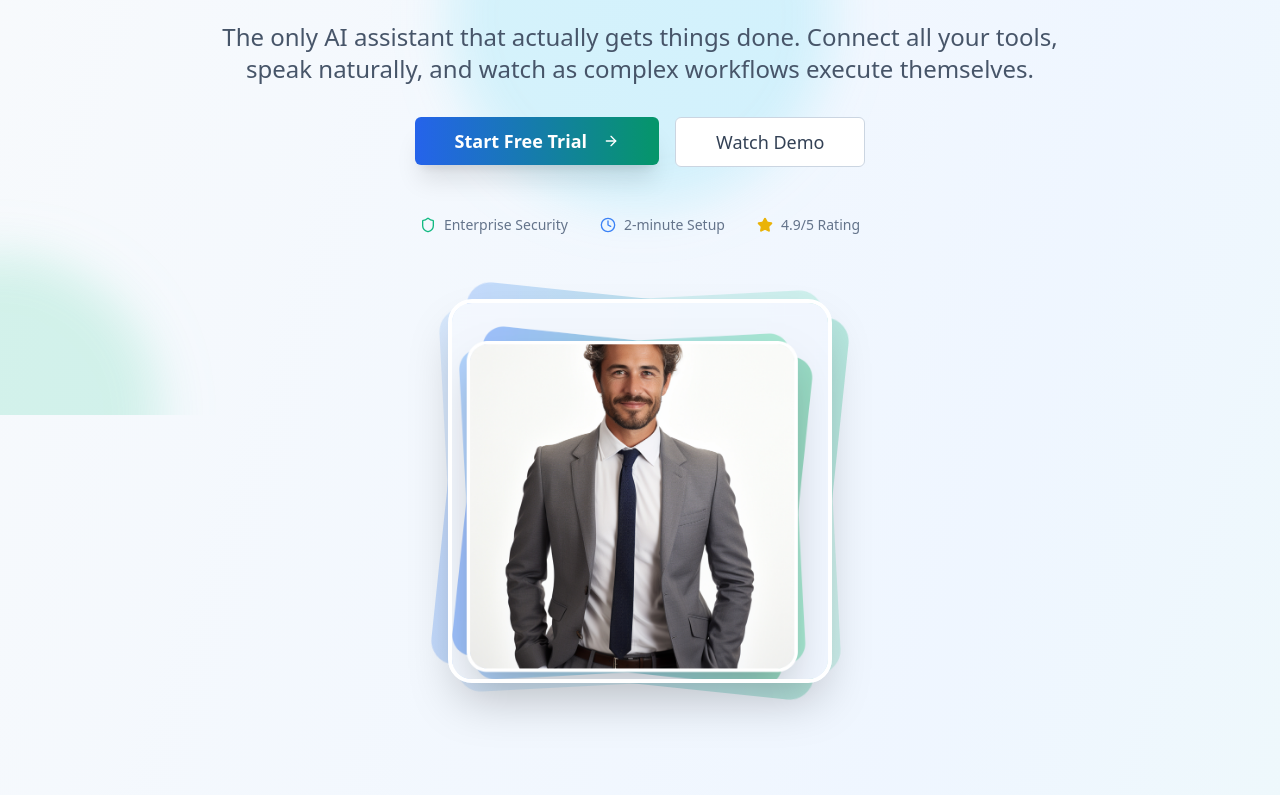
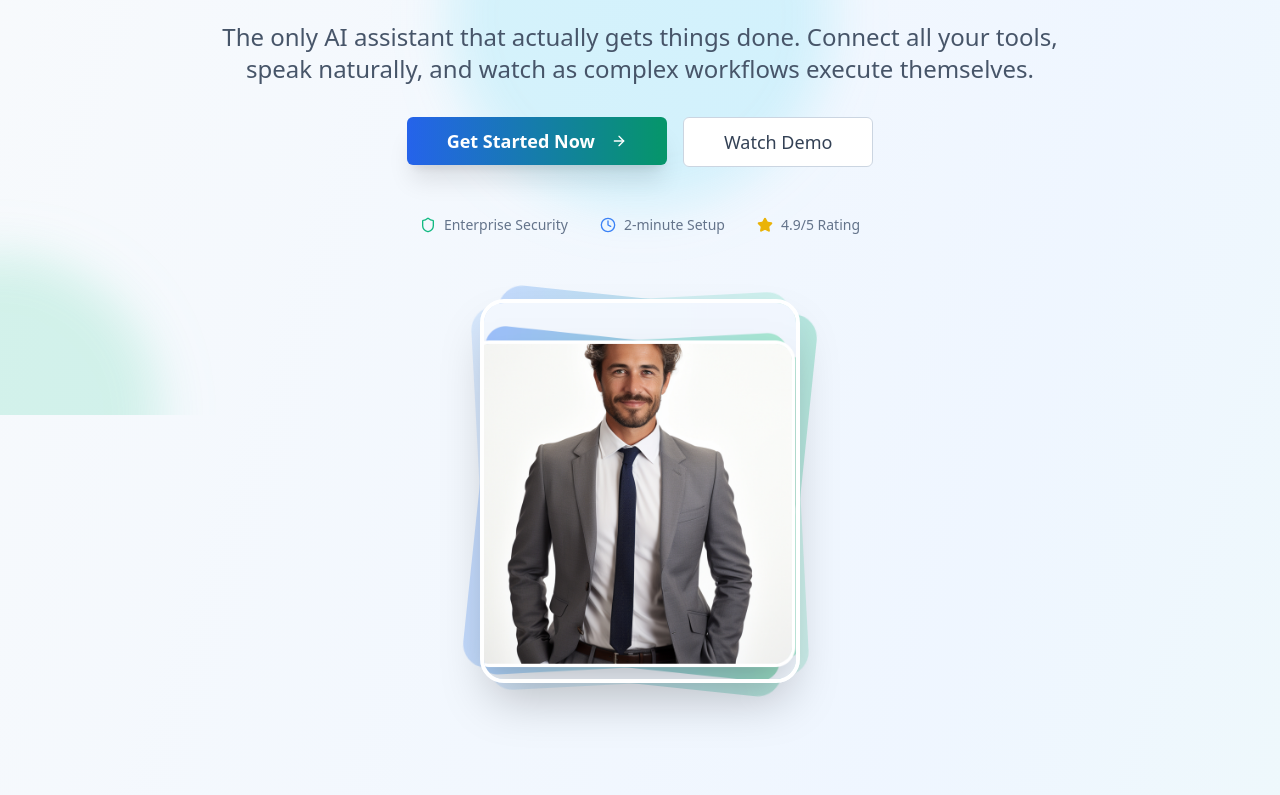
Before and after one commit to Aramco2025/auracommandcenter, a React (Vite) app: page /landing in a window 1280 px wide. Shown: the part 385-1180 px from the top of the page. Built offline with nearby package versions, Linux system fonts and the light colour scheme.

Commit message:
Remove free trial and adjust AI avatar
Removed the "Start Free Trial" button and adjusted the AI avatar image positioning on the landing page. Edited `src/pages/Landing.tsx`.

```diff
--- a/src/pages/Landing.tsx
+++ b/src/pages/Landing.tsx
@@ -1,3 +1,4 @@
+
 import { useState, useEffect } from "react";
 import { Button } from "@/components/ui/button";
 import { Card, CardContent, CardDescription, CardHeader, CardTitle } from "@/components/ui/card";
@@ -125,7 +126,7 @@ const Landing = () => {
               className="bg-gradient-to-r from-blue-600 to-emerald-600 hover:from-blue-700 hover:to-emerald-700 text-white px-10 py-6 text-lg font-semibold shadow-xl hover:shadow-2xl transition-all duration-300"
               onClick={() => navigate("/auth")}
             >
-              Start Free Trial
+              Get Started Now
               <ArrowRight className="w-5 h-5 ml-2" />
             </Button>
             <Button
@@ -153,15 +154,15 @@ const Landing = () => {
             </div>
           </div>
 
-          {/* Hero Image - Updated positioning */}
-          <div className="relative mx-auto w-96 h-96 mb-20">
+          {/* Hero Image - Better positioning to show full head */}
+          <div className="relative mx-auto w-80 h-96 mb-20">
             <div className="absolute inset-0 bg-gradient-to-r from-blue-500 to-emerald-500 rounded-3xl rotate-6 opacity-20 animate-pulse"></div>
             <div className="absolute inset-0 bg-gradient-to-r from-blue-400 to-emerald-400 rounded-3xl -rotate-3 opacity-15 animate-pulse delay-75"></div>
             <img
               src="/lovable-uploads/4e6d3065-11ae-498a-a7d4-32dcaf322903.png"
               alt="AI-Powered Professional"
-              className="relative w-full h-full object-cover object-center rounded-3xl shadow-2xl border-4 border-white"
-              style={{ objectPosition: 'center top' }}
+              className="relative w-full h-full object-cover rounded-3xl shadow-2xl border-4 border-white"
+              style={{ objectPosition: 'center 15%' }}
             />
           </div>
         </section>
@@ -269,13 +270,13 @@ const Landing = () => {
                 className="w-full bg-gradient-to-r from-blue-600 to-emerald-600 hover:from-blue-700 hover:to-emerald-700 text-white py-6 text-lg font-semibold shadow-xl hover:shadow-2xl transition-all duration-300"
                 onClick={() => navigate("/auth")}
               >
-                Start Your Free Trial
+                Subscribe Now
                 <ArrowRight className="w-5 h-5 ml-2" />
               </Button>
 
               <div className="text-center space-y-2">
                 <p className="text-slate-500 text-sm">
-                  ✓ 14-day free trial • ✓ No credit card required • ✓ Cancel anytime
+                  ✓ Instant access • ✓ Cancel anytime
                 </p>
                 <p className="text-slate-400 text-xs">
                   30-day money-back guarantee
```
